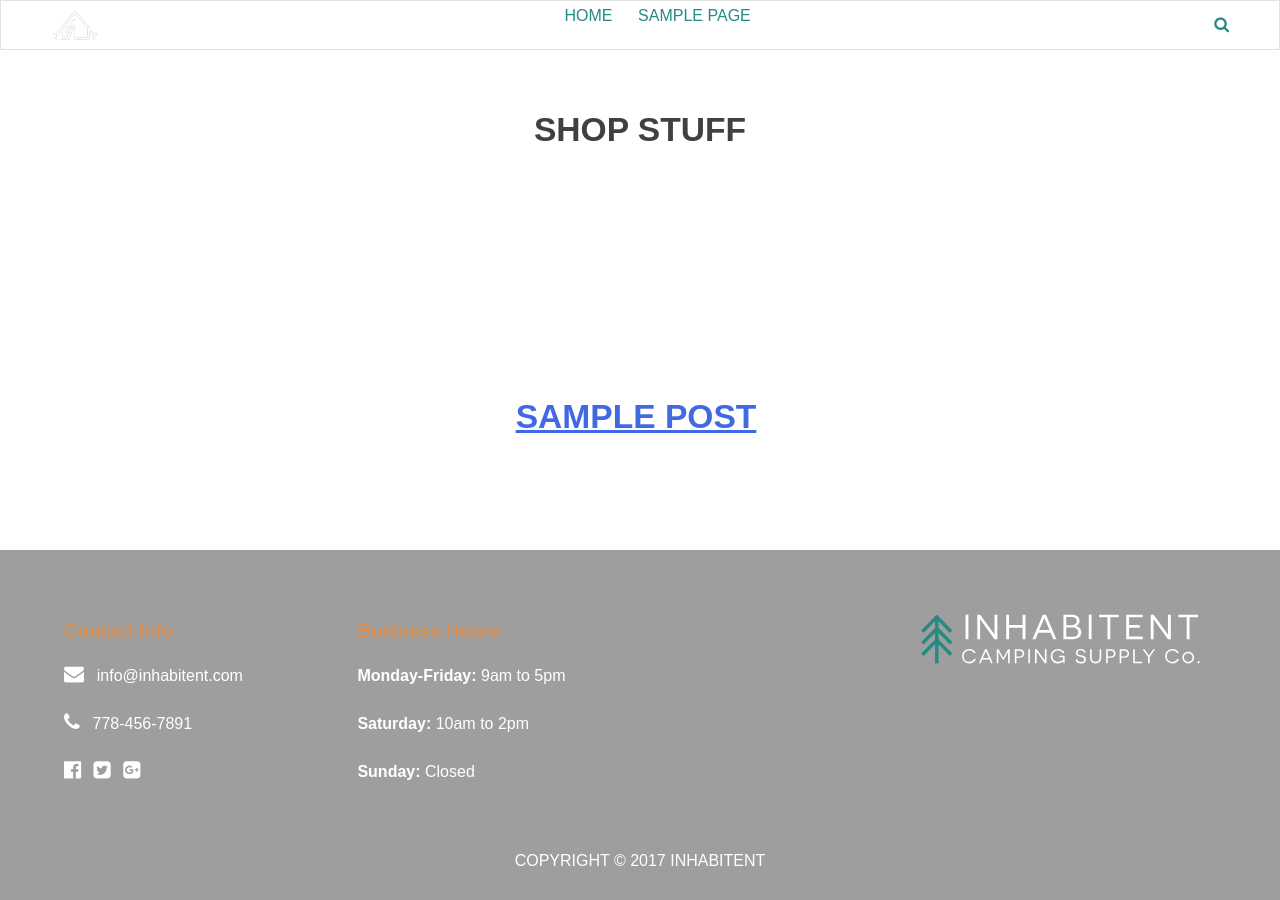
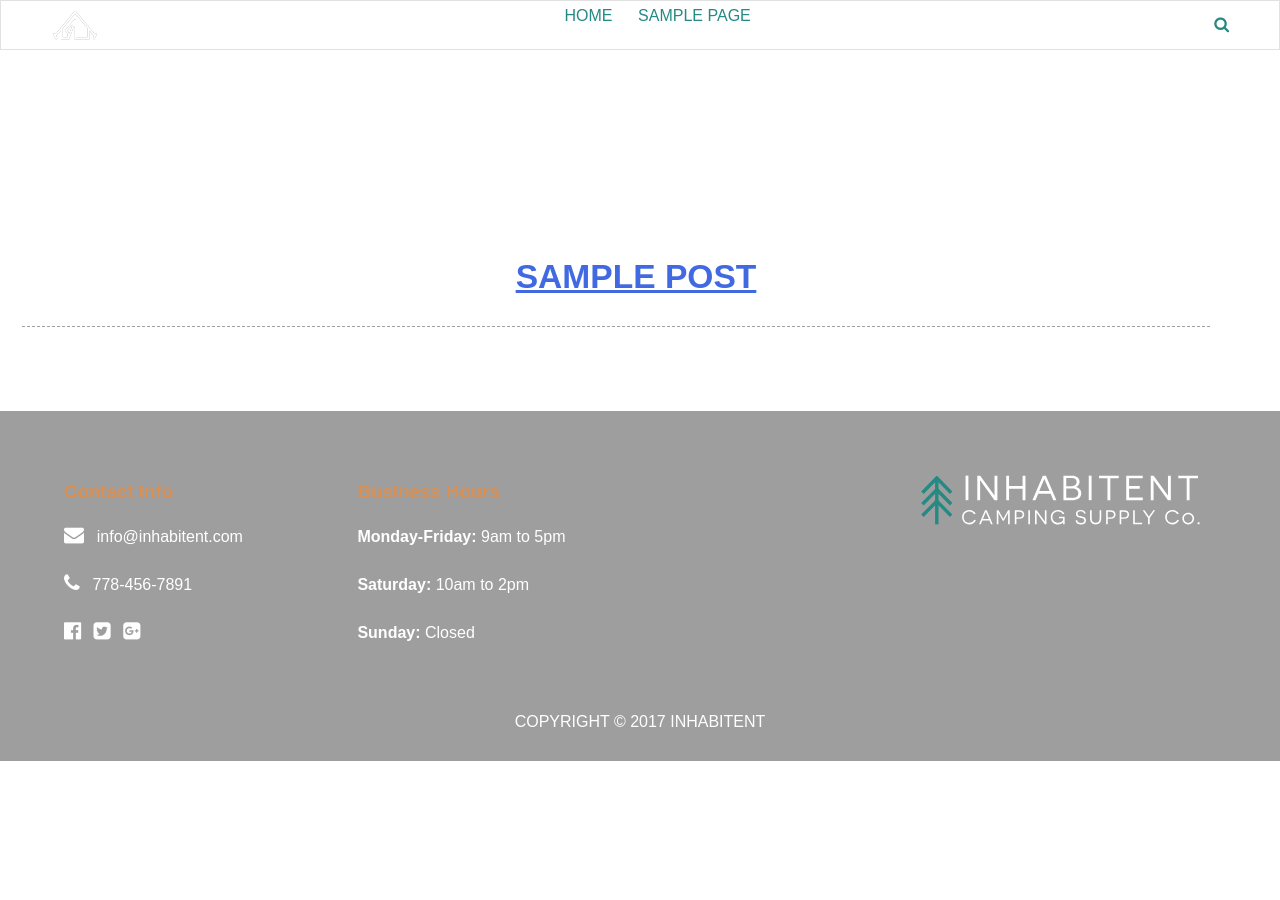
Before and after one commit to JordPlamondon/inhabitent, a WordPress theme: the page made by themes/inhabitent/archive-product.php in a window 1280 px wide. After the commit the page ends 761 px from the top, so only its background shows below. Run offline with PHP 8.4 and a stand-in for WordPress, Linux system fonts and the light colour scheme; the site name, menu and one post (Sample post) are stand-ins, and other content is empty.

Commit message:
fix css issue

```diff
--- a/themes/inhabitent/archive-product.php
+++ b/themes/inhabitent/archive-product.php
@@ -15,10 +15,10 @@ get_header(); ?>
 			<?php /* Start the Loop */ ?>
 
       <header class="shop-page">
-      <h4>Shop Stuff</h4>
 
       <?php
 					the_archive_title( '<h1 class="page-title">', '</h1>' ); ?>
+
         <ul class="product-list">
         <?php
           $terms = get_terms( array(
@@ -47,7 +47,9 @@ get_header(); ?>
     	      $product_posts = get_posts( $args );?>
     	      <?php foreach ( $product_posts as $post ) : setup_postdata( $post ); ?>
             <li>
+            <a href="<?php the_permalink(); ?>" rel="product">
             <?php the_post_thumbnail( 'large' ); ?>
+            </a>
             <?php the_title(); ?>
             <?php echo CFS()->get('price'); ?>
             </li>
--- a/themes/inhabitent/header.php
+++ b/themes/inhabitent/header.php
@@ -41,4 +41,4 @@
 
 			</header><!-- #masthead -->
 
-			<div id="content" class="site-content">
+			<!-- <div id="content" class="site-content"> -->
--- a/themes/inhabitent/sass/_page-templates.scss
+++ b/themes/inhabitent/sass/_page-templates.scss
@@ -65,7 +65,6 @@
     }
   }
 }
-
 .widget-area {
   flex-wrap: wrap;
   border: 1px solid #e1e1e1;
@@ -81,23 +80,25 @@
 /* Shop Page */
 
 .shop-page {
-  h4 {
-    text-align: center;
-    text-transform: uppercase;
-    color: #404040;
-    font-size: 2.1rem;
-  }
-  h1 {
-    display: none;
-  }
+  // h4 {
+  //   text-align: center;
+  //   text-transform: uppercase;
+  //   color: #404040;
+  //   font-size: 2.1rem;
+  // }
+  // h1 {
+  //   display: none;
+  // }
   ul {
     display: flex;
     justify-content: center;
     padding-top: 10rem;
+    border-bottom: 1px dashed #a1a1a1;
+
   }
   li {
     margin: 0 1.7rem;
-    text-transform: uppercase;
+
     list-style-type: none;
     text-decoration: none;
     a {
@@ -151,7 +152,7 @@
 
 /* Find Us Page */
 
-body:not(.home):not(.page-template-about):not(.post-type-archive):not(.tax-product-type):not(.single-product):not(.single-adventure) #content {
+body:not(.home):not(.page-template-about):not(.post-type-archive):not(.tax-product-type):not(.single-product):not(.single-adventure) .site {
   margin: 0 auto;
   height: 100%;
   display: flex;
@@ -229,10 +230,4 @@ body:not(.home):not(.page-template-about):not(.post-type-archive):not(.tax-produ
       width: 14%;
     }
   }
-  // input[type="text"]
-  // {
-  //     background-color: #fff;
-  //     color: #000;
-  //     width: 50%;
-  // }
 }
--- a/themes/inhabitent/style.css
+++ b/themes/inhabitent/style.css
@@ -980,15 +980,6 @@ object {
     margin-right: 15px; }
 
 /* Shop Page */
-.shop-page h4 {
-  text-align: center;
-  text-transform: uppercase;
-  color: #404040;
-  font-size: 2.1rem; }
-
-.shop-page h1 {
-  display: none; }
-
 .shop-page ul {
   display: -webkit-box;
   display: -ms-flexbox;
@@ -996,11 +987,11 @@ object {
   -webkit-box-pack: center;
       -ms-flex-pack: center;
           justify-content: center;
-  padding-top: 10rem; }
+  padding-top: 10rem;
+  border-bottom: 1px dashed #a1a1a1; }
 
 .shop-page li {
   margin: 0 1.7rem;
-  text-transform: uppercase;
   list-style-type: none;
   text-decoration: none; }
   .shop-page li a {
@@ -1053,7 +1044,7 @@ object {
   margin-bottom: -0.5rem; }
 
 /* Find Us Page */
-body:not(.home):not(.page-template-about):not(.post-type-archive):not(.tax-product-type):not(.single-product):not(.single-adventure) #content {
+body:not(.home):not(.page-template-about):not(.post-type-archive):not(.tax-product-type):not(.single-product):not(.single-adventure) .site {
   margin: 0 auto;
   height: 100%;
   display: -webkit-box;
@@ -1065,39 +1056,39 @@ body:not(.home):not(.page-template-about):not(.post-type-archive):not(.tax-produ
           flex-flow: row wrap;
   -ms-flex-wrap: wrap;
       flex-wrap: wrap; }
-  body:not(.home):not(.page-template-about):not(.post-type-archive):not(.tax-product-type):not(.single-product):not(.single-adventure) #content h4 {
+  body:not(.home):not(.page-template-about):not(.post-type-archive):not(.tax-product-type):not(.single-product):not(.single-adventure) .site h4 {
     text-transform: uppercase;
     color: #404040;
     font-size: 2.1rem; }
-  body:not(.home):not(.page-template-about):not(.post-type-archive):not(.tax-product-type):not(.single-product):not(.single-adventure) #content h1 {
+  body:not(.home):not(.page-template-about):not(.post-type-archive):not(.tax-product-type):not(.single-product):not(.single-adventure) .site h1 {
     display: none; }
-  body:not(.home):not(.page-template-about):not(.post-type-archive):not(.tax-product-type):not(.single-product):not(.single-adventure) #content #primary {
+  body:not(.home):not(.page-template-about):not(.post-type-archive):not(.tax-product-type):not(.single-product):not(.single-adventure) .site #primary {
     -webkit-box-flex: 1;
         -ms-flex: 1 1 70%;
             flex: 1 1 70%;
     width: 70%; }
-    body:not(.home):not(.page-template-about):not(.post-type-archive):not(.tax-product-type):not(.single-product):not(.single-adventure) #content #primary h2 {
+    body:not(.home):not(.page-template-about):not(.post-type-archive):not(.tax-product-type):not(.single-product):not(.single-adventure) .site #primary h2 {
       color: #2f1339;
       text-transform: uppercase;
       font-size: 2.1rem;
       margin-bottom: 1.5rem;
       margin-top: 2rem; }
-  body:not(.home):not(.page-template-about):not(.post-type-archive):not(.tax-product-type):not(.single-product):not(.single-adventure) #content #map {
+  body:not(.home):not(.page-template-about):not(.post-type-archive):not(.tax-product-type):not(.single-product):not(.single-adventure) .site #map {
     height: 300px;
     width: 100%; }
-  body:not(.home):not(.page-template-about):not(.post-type-archive):not(.tax-product-type):not(.single-product):not(.single-adventure) #content #secondary {
+  body:not(.home):not(.page-template-about):not(.post-type-archive):not(.tax-product-type):not(.single-product):not(.single-adventure) .site #secondary {
     -webkit-box-flex: 1;
         -ms-flex: 1 1 30%;
             flex: 1 1 30%;
     width: 30%;
     padding: 50px 50px;
     margin-top: 40px; }
-    body:not(.home):not(.page-template-about):not(.post-type-archive):not(.tax-product-type):not(.single-product):not(.single-adventure) #content #secondary ul {
+    body:not(.home):not(.page-template-about):not(.post-type-archive):not(.tax-product-type):not(.single-product):not(.single-adventure) .site #secondary ul {
       list-style-type: none; }
-    body:not(.home):not(.page-template-about):not(.post-type-archive):not(.tax-product-type):not(.single-product):not(.single-adventure) #content #secondary a {
+    body:not(.home):not(.page-template-about):not(.post-type-archive):not(.tax-product-type):not(.single-product):not(.single-adventure) .site #secondary a {
       margin-left: 10px;
       text-decoration: none; }
-  body:not(.home):not(.page-template-about):not(.post-type-archive):not(.tax-product-type):not(.single-product):not(.single-adventure) #content .site-main {
+  body:not(.home):not(.page-template-about):not(.post-type-archive):not(.tax-product-type):not(.single-product):not(.single-adventure) .site .site-main {
     display: -webkit-box;
     display: -ms-flexbox;
     display: flex;
@@ -1107,19 +1098,19 @@ body:not(.home):not(.page-template-about):not(.post-type-archive):not(.tax-produ
             flex-direction: column;
     width: auto;
     padding: 60px 70px; }
-  body:not(.home):not(.page-template-about):not(.post-type-archive):not(.tax-product-type):not(.single-product):not(.single-adventure) #content .wpcf7 {
+  body:not(.home):not(.page-template-about):not(.post-type-archive):not(.tax-product-type):not(.single-product):not(.single-adventure) .site .wpcf7 {
     text-transform: uppercase; }
-    body:not(.home):not(.page-template-about):not(.post-type-archive):not(.tax-product-type):not(.single-product):not(.single-adventure) #content .wpcf7 .wpcf7-text {
+    body:not(.home):not(.page-template-about):not(.post-type-archive):not(.tax-product-type):not(.single-product):not(.single-adventure) .site .wpcf7 .wpcf7-text {
       background-color: whitesmoke;
       border-radius: 0;
       width: 55%;
       height: 2.5rem; }
-    body:not(.home):not(.page-template-about):not(.post-type-archive):not(.tax-product-type):not(.single-product):not(.single-adventure) #content .wpcf7 .wpcf7-textarea {
+    body:not(.home):not(.page-template-about):not(.post-type-archive):not(.tax-product-type):not(.single-product):not(.single-adventure) .site .wpcf7 .wpcf7-textarea {
       background-color: whitesmoke;
       border-radius: 0; }
-    body:not(.home):not(.page-template-about):not(.post-type-archive):not(.tax-product-type):not(.single-product):not(.single-adventure) #content .wpcf7 .required {
+    body:not(.home):not(.page-template-about):not(.post-type-archive):not(.tax-product-type):not(.single-product):not(.single-adventure) .site .wpcf7 .required {
       color: #d99054; }
-    body:not(.home):not(.page-template-about):not(.post-type-archive):not(.tax-product-type):not(.single-product):not(.single-adventure) #content .wpcf7 .wpcf7-submit {
+    body:not(.home):not(.page-template-about):not(.post-type-archive):not(.tax-product-type):not(.single-product):not(.single-adventure) .site .wpcf7 .wpcf7-submit {
       color: white;
       text-decoration: none;
       font-size: .9rem;
```
Also changed, not shown: themes/inhabitent/build/css/style.min.css, 1 other file.
